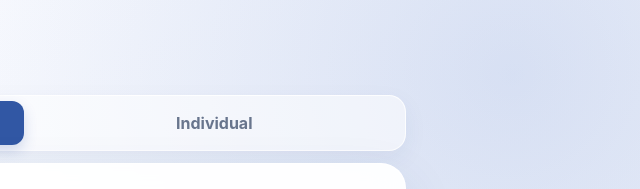
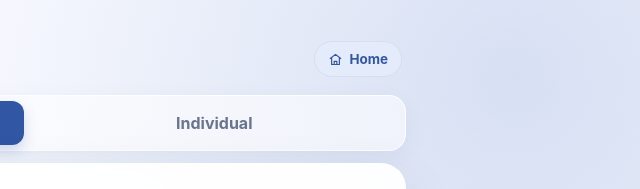
Before and after one commit to Sathyan-B924/molarity-calculator, a website: page index.html in a window 1280 px wide. Shown: the top 189 px of the page, 614-1254 px from the left. Drawn offline with Linux system fonts and the light colour scheme.

Commit message:
Add a Home button linking back to the calculator collection
Puts a small pill link beside the Install button in the header, so there is
a way back to the landing page after arriving from one of its cards.

Uses the absolute homepage URL rather than "../" so the link also resolves
when index.html is opened directly as a file. Extends the focus-visible
rule to anchors so the new link shows a keyboard focus ring.

Bumps the service-worker cache to v5 so returning users pick up the new
header markup and styles instead of the cached copies.

```diff
--- a/index.html
+++ b/index.html
@@ -24,7 +24,18 @@
             <p>Final-volume calculator</p>
           </div>
         </div>
-        <button id="installButton" class="install-button" type="button" hidden>Install</button>
+        <div class="header-actions">
+          <a class="home-button" href="https://sathyan-b924.github.io/" title="All laboratory calculators">
+            <svg viewBox="0 0 24 24" fill="none" stroke="currentColor" stroke-width="1.9"
+                 stroke-linecap="round" stroke-linejoin="round" aria-hidden="true">
+              <path d="M3.6 10.4 12 3.8l8.4 6.6" />
+              <path d="M5.8 9.3V20h12.4V9.3" />
+              <path d="M9.9 20v-5.1h4.2V20" />
+            </svg>
+            Home
+          </a>
+          <button id="installButton" class="install-button" type="button" hidden>Install</button>
+        </div>
       </header>
 
       <nav class="mode-tabs" aria-label="Calculator mode">
--- a/styles.css
+++ b/styles.css
@@ -60,7 +60,8 @@ button:focus-visible,
 input:focus-visible,
 select:focus-visible,
 textarea:focus-visible,
-summary:focus-visible {
+summary:focus-visible,
+a:focus-visible {
   outline: 3px solid rgba(49, 87, 164, 0.25);
   outline-offset: 2px;
 }
@@ -138,6 +139,34 @@ h1 {
   background: var(--accent);
   font-size: 0.84rem;
   font-weight: 720;
+}
+
+.header-actions {
+  display: flex;
+  align-items: center;
+  gap: 8px;
+}
+
+.home-button {
+  display: inline-flex;
+  align-items: center;
+  gap: 6px;
+  min-height: 36px;
+  padding: 0 13px;
+  border: 1px solid var(--line);
+  border-radius: 999px;
+  color: var(--accent);
+  background: var(--accent-soft);
+  font-size: 0.84rem;
+  font-weight: 720;
+  text-decoration: none;
+  -webkit-tap-highlight-color: transparent;
+}
+
+.home-button svg {
+  width: 15px;
+  height: 15px;
+  flex: 0 0 auto;
 }
 
 .mode-tabs {
--- a/sw.js
+++ b/sw.js
@@ -1,4 +1,4 @@
-const CACHE_NAME = "molarity-calculator-v4";
+const CACHE_NAME = "molarity-calculator-v5";
 const APP_SHELL = [
   "./",
   "./index.html",
```
